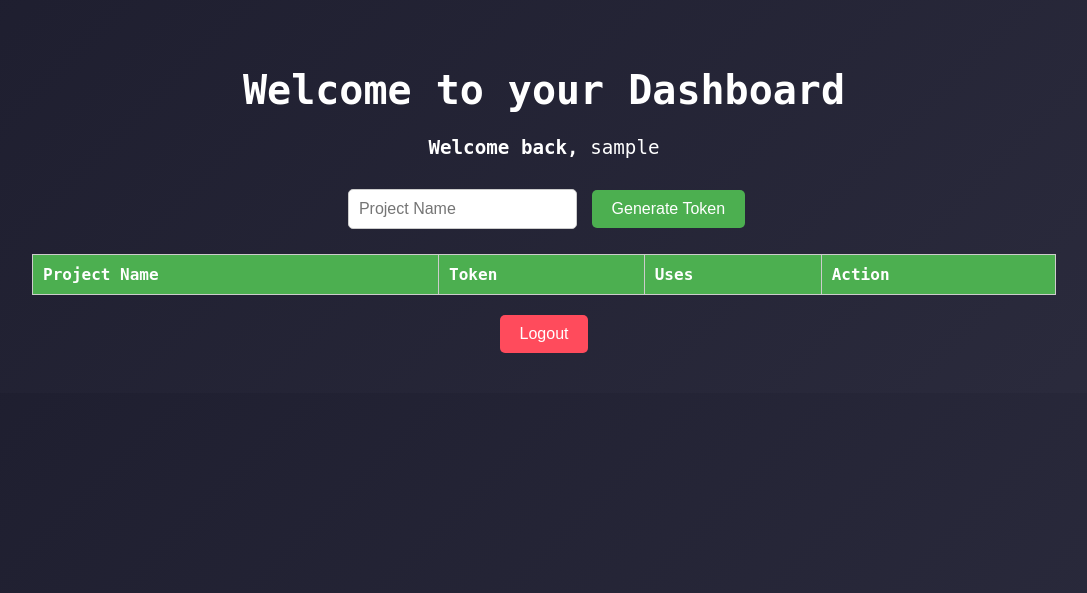
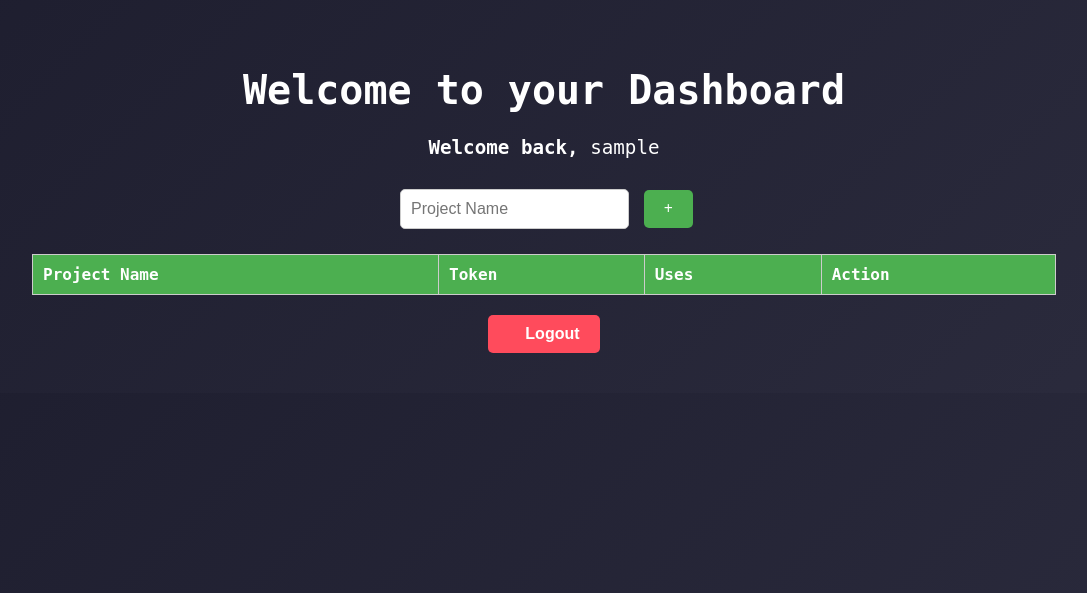
Before and after one commit to AkiTheMemeGod/ProtoBase, a Flask app: page /dashboard in a window 1280 px wide. Shown: the top 593 px of the page, without its empty margins (96-1183 px from the left). Run offline with Flask 3, Linux system fonts and the light colour scheme; the visitor is signed in with stand-in values (Sample User, id 1); data that the repository does not hold is empty; some web fonts are replaced.

Commit message:
Enhance dashboard and swagger templates: add Font Awesome icons, improve project action buttons, and update stylesheet paths.

```diff
--- a/templates/dashboard.html
+++ b/templates/dashboard.html
@@ -4,8 +4,7 @@
     <meta charset="UTF-8">
     <title>Dashboard</title>
     <link rel="stylesheet" href="/static/dashboard.css">
-
-
+    <link rel="stylesheet" href="/static/fontawesome/css/all.min.css">
 </head>
 <body>
     <div class="container">
@@ -13,7 +12,7 @@
         <p><strong>Welcome back, </strong> {{ username }}</p>
         <form class="project-form" action="/add_project" method="post">
             <input type="text" name="project_name" placeholder="Project Name" required>
-            <button type="submit">Generate Token</button>
+            <button type="submit"><i class="fas fa-plus"></i></button>
         </form>
         <table>
             <tr>
@@ -30,13 +29,23 @@
                 <td>
                     <form action="/delete_project" method="post" style="display:inline;">
                         <input type="hidden" name="project_name" value="{{ project }}">
-                <button type="submit">Delete</button>
+                        <button type="submit"><i class="fas fa-trash"></i></button>
                     </form>
+                    <button onclick="copyToClipboard('{{ token }}')"><i class="fas fa-copy"></i></button>
                 </td>
             </tr>
             {% endfor %}
         </table>
-        <button class="logout-button" onclick="window.location.href='/logout'">Logout</button>
+        <button class="logout-button" onclick="window.location.href='/logout'"><i class="fas fa-sign-out-alt"></i> <strong> Logout</strong></button>
     </div>
+    <script>
+        function copyToClipboard(text) {
+            navigator.clipboard.writeText(text).then(function() {
+                alert('Token copied to clipboard');
+            }, function(err) {
+                console.error('Could not copy text: ', err);
+            });
+        }
+    </script>
 </body>
 </html>
```
Also changed, not shown: templates/swagger.html (+7 -7 lines). Lines whose indentation alone changed are shown as unchanged.
